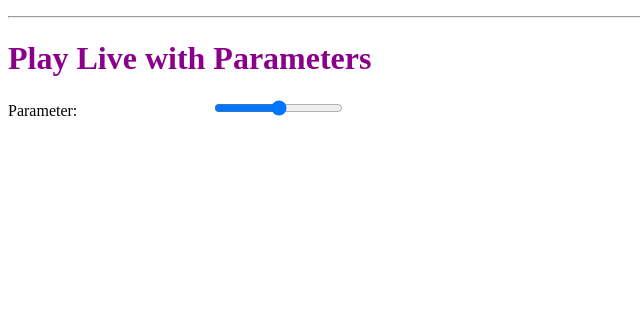
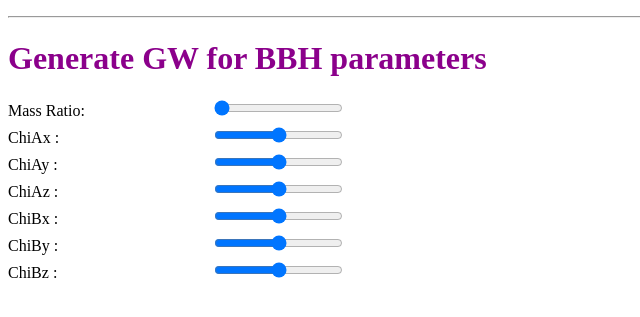
Before and after one commit to akhadse/InteractiveGW, a Flask app: template website2/website/templates/interactive_GW.html in a window 1280 px wide. Shown: the part 151-468 px from the top of the page, without its empty margins (0-640 px from the left). Run offline with Flask 3, Linux system fonts and the light colour scheme; the template is opened without the code that fills it, so the values that code supplies are empty; some libraries are stand-ins or nearby versions.

Commit message:
interactive gw now working with 7 parameters

```diff
--- a/website2/website/templates/interactive_GW.html
+++ b/website2/website/templates/interactive_GW.html
@@ -3,7 +3,7 @@
 <head>
     <meta charset="UTF-8">
     <meta name="viewport" content="width=device-width, initial-scale=1.0">
-    <title>Play Live with Parameters</title>
+    <title>Interactive_GW</title>
     <script src="https://cdn.plot.ly/plotly-latest.min.js"></script>
 
     <style>
@@ -80,28 +80,150 @@
     <!-- Horizontal line -->
     <hr class="horizontal-line">
 
+    <h1>Generate GW for BBH parameters</h1>
+
+    <label for="mass_ratio_slider">Mass Ratio:</label>
+    <input type="range" min="1" max="6" value="1" class="slider" id="mass_ratio_slider">
+    <br>
+
+    <label for="chiAx_slider">ChiAx :</label>
+    <input type="range" min="-1" max="1" value="0" class="slider" id="chiAx_slider">
+    <br>
+
+    <label for="chiAy_slider">ChiAy :</label>
+    <input type="range" min="-1" max="1" value="0" class="slider" id="chiAy_slider">
+    <br>
+
+    <label for="chiAz_slider">ChiAz :</label>
+    <input type="range" min="-1" max="1" value="0" class="slider" id="chiAz_slider">
+    <br>
+
+    <label for="chiBx_slider">ChiBx :</label>
+    <input type="range" min="-1" max="1" value="0" class="slider" id="chiBx_slider">
+    <br>
+
+    <label for="chiBy_slider">ChiBy :</label>
+    <input type="range" min="-1" max="1" value="0" class="slider" id="chiBy_slider">
+    <br>
+
+    <label for="chiBz_slider">ChiBz :</label>
+    <input type="range" min="-1" max="1" value="0" class="slider" id="chiBz_slider">
+    <br>
+
+    <div id="GW_interactive_graph"></div>
+
+<script>
+    var mass_ratio_slider   = document.getElementById("mass_ratio_slider");
+    var chiAx_slider        = document.getElementById("chiAx_slider");
+    var chiAy_slider        = document.getElementById("chiAy_slider");
+    var chiAz_slider        = document.getElementById("chiAz_slider");
+    var chiBx_slider        = document.getElementById("chiBx_slider");
+    var chiBy_slider        = document.getElementById("chiBy_slider");
+    var chiBz_slider        = document.getElementById("chiBz_slider");
+
+    var graphDiv = document.getElementById('GW_interactive_graph');
+
+    mass_ratio_slider.addEventListener('input', function () {
+        updateGraph({
+        mass_ratio: mass_ratio_slider.value,
+        chiAx: chiAx_slider.value,
+        chiAy: chiAy_slider.value,
+        chiAz: chiAz_slider.value,
+        chiBx: chiBx_slider.value,
+        chiBy: chiBy_slider.value,
+        chiBz: chiBz_slider.value,
+    });
+    });
+
+    chiAx_slider.addEventListener('input', function () {
+        updateGraph({
+        mass_ratio: mass_ratio_slider.value,
+        chiAx: chiAx_slider.value,
+        chiAy: chiAy_slider.value,
+        chiAz: chiAz_slider.value,
+        chiBx: chiBx_slider.value,
+        chiBy: chiBy_slider.value,
+        chiBz: chiBz_slider.value,
+    });
+    });
+
+    chiAy_slider.addEventListener('input', function () {
+        updateGraph({
+        mass_ratio: mass_ratio_slider.value,
+        chiAx: chiAx_slider.value,
+        chiAy: chiAy_slider.value,
+        chiAz: chiAz_slider.value,
+        chiBx: chiBx_slider.value,
+        chiBy: chiBy_slider.value,
+        chiBz: chiBz_slider.value,
+    });
+    });
+
+    chiAz_slider.addEventListener('input', function () {
+        updateGraph({
+        mass_ratio: mass_ratio_slider.value,
+        chiAx: chiAx_slider.value,
+        chiAy: chiAy_slider.value,
+        chiAz: chiAz_slider.value,
+        chiBx: chiBx_slider.value,
+        chiBy: chiBy_slider.value,
+        chiBz: chiBz_slider.value,
+    });
+    });
+
+    chiBx_slider.addEventListener('input', function () {
+        updateGraph({
+        mass_ratio: mass_ratio_slider.value,
+        chiAx: chiAx_slider.value,
+        chiAy: chiAy_slider.value,
+        chiAz: chiAz_slider.value,
+        chiBx: chiBx_slider.value,
+        chiBy: chiBy_slider.value,
+        chiBz: chiBz_slider.value,
+    });
+    });
+
+    chiBy_slider.addEventListener('input', function () {
+        updateGraph({
+        mass_ratio: mass_ratio_slider.value,
+        chiAx: chiAx_slider.value,
+        chiAy: chiAy_slider.value,
+        chiAz: chiAz_slider.value,
+        chiBx: chiBx_slider.value,
+        chiBy: chiBy_slider.value,
+        chiBz: chiBz_slider.value,
+    });
+    });
+
+    chiBz_slider.addEventListener('input', function () {
+        updateGraph({
+        mass_ratio: mass_ratio_slider.value,
+        chiAx: chiAx_slider.value,
+        chiAy: chiAy_slider.value,
+        chiAz: chiAz_slider.value,
+        chiBx: chiBx_slider.value,
+        chiBy: chiBy_slider.value,
+        chiBz: chiBz_slider.value,
+    });
+    });
 
 
-    <h1>Play Live with Parameters</h1>
-    <label for="parameter-slider">Parameter:</label>
-    <input type="range" min="0" max="10" value="5" class="slider" id="parameter-slider">
-    <div id="graph"></div>
+    function updateGraph(sliderValues) {
+        const mass_ratio = sliderValues.mass_ratio;
+        const chiAx = sliderValues.chiAx;
+        const chiAy = sliderValues.chiAy;
+        const chiAz = sliderValues.chiAz;
+        const chiBx = sliderValues.chiBx;
+        const chiBy = sliderValues.chiBy;
+        const chiBz = sliderValues.chiBz;
 
-    <script>
-        var slider = document.getElementById("parameter-slider");
-        var graphDiv = document.getElementById('graph');
 
-        slider.addEventListener('input', function () {
-            updateGraph(this.value);
-        });
-
-        function updateGraph(parameter) {
         fetch('/interactive_GW_update_route', {
             method: 'POST',
             headers: {
                 'Content-Type': 'application/x-www-form-urlencoded',
             },
-                body: 'parameter=' + parameter
+            body: '&mass_ratio=' + mass_ratio + '&chiAx=' + chiAx + '&chiAy=' + chiAy + '&chiAz=' + chiAz + '&chiBx=' + chiBx + '&chiBy=' + chiBy + '&chiBz=' + chiBz
         })
         .then(response => response.json())
         .then(data => {
@@ -113,7 +235,7 @@
         });
     }
 
-        updateGraph(slider.value);
+updateGraph(sliderValues);
 </script>
 </body>
 </html>
```
Also changed, not shown: website2/website/pages.py (+28 -12 lines), website2/website/utils.py (+23 -4 lines). Lines whose indentation alone changed are shown as unchanged.
